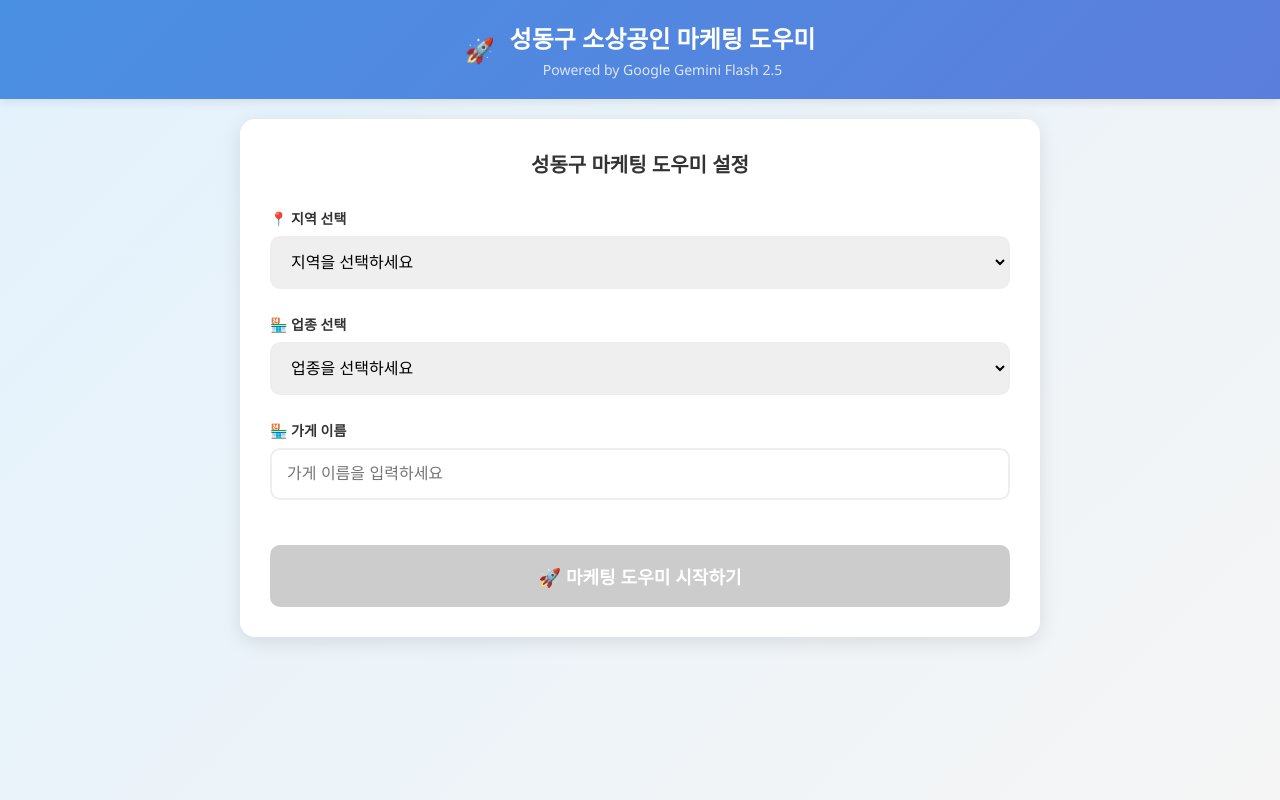
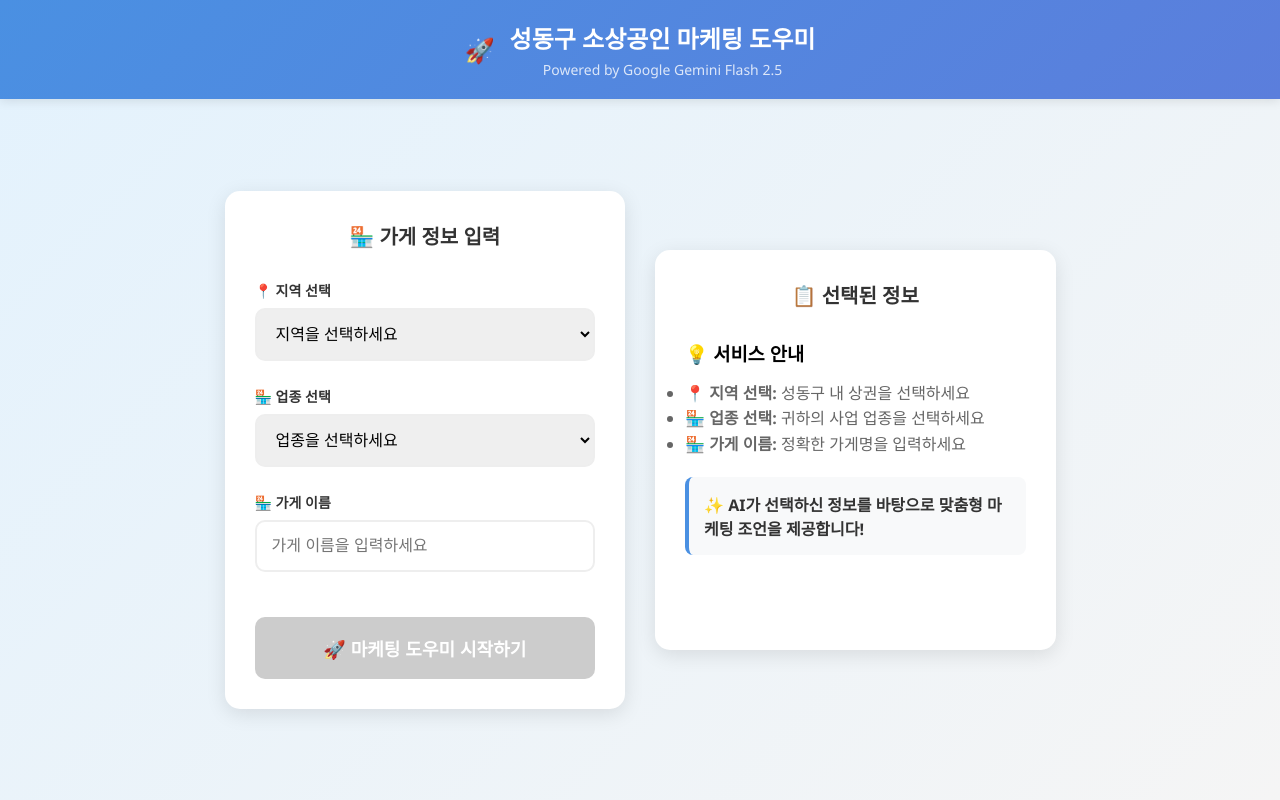
Before and after one commit to dohoon0508/seongdong-marketing-helper, a Flask app: page /setup in a window 1280 px wide. Run offline with Flask 3, Linux system fonts and the light colour scheme.

Commit message:
Fix IndentationError and improve RAG search logic
- Fixed multiple IndentationError issues in app.py
- Improved search_card_jsonl and search_business_csv functions with default relevance scores
- Added demo mode for when Google API Key is not available
- Fixed if-else block structure in chat API
- Enhanced error handling for data retrieval failures

```diff
--- a/app.py
+++ b/app.py
@@ -40,28 +40,28 @@ RECENCY_BUFFER_DAYS = 90  # 최신성 버퍼 (일)
 # RAG 정책 매핑 (라우팅별 쿼터 및 가중치)
 RAG_POLICY = {
     "default": {
-        "quota": {"card": 6, "bizcsv": 3, "did": 1, "event": 2},
-        "w": {"card": 1.0, "bizcsv": 0.85, "did": 0.9, "event": 0.8}
+        "quota": {"card": 8, "bizcsv": 3, "did": 1, "event": 2},
+        "w": {"card": 2.0, "bizcsv": 0.7, "did": 0.8, "event": 0.6}
     },
     "trend": {
-        "quota": {"card": 4, "bizcsv": 2, "did": 1, "event": 5},
-        "w": {"card": 1.0, "bizcsv": 0.85, "did": 0.9, "event": 1.0}
+        "quota": {"card": 6, "bizcsv": 2, "did": 1, "event": 5},
+        "w": {"card": 2.0, "bizcsv": 0.7, "did": 0.8, "event": 0.9}
     },
     "retention": {
-        "quota": {"card": 5, "bizcsv": 3, "did": 2, "event": 2},
-        "w": {"card": 1.0, "bizcsv": 0.85, "did": 1.0, "event": 0.8}
+        "quota": {"card": 7, "bizcsv": 3, "did": 2, "event": 2},
+        "w": {"card": 2.0, "bizcsv": 0.7, "did": 0.9, "event": 0.6}
     },
     "diagnosis": {
-        "quota": {"card": 5, "bizcsv": 4, "did": 2, "event": 1},
-        "w": {"card": 1.0, "bizcsv": 0.9, "did": 0.95, "event": 0.6}
+        "quota": {"card": 7, "bizcsv": 4, "did": 2, "event": 1},
+        "w": {"card": 2.0, "bizcsv": 0.8, "did": 0.85, "event": 0.5}
     },
     "loyalty": {
-        "quota": {"card": 5, "bizcsv": 4, "did": 1, "event": 2},
-        "w": {"card": 1.0, "bizcsv": 0.9, "did": 0.9, "event": 0.8}
+        "quota": {"card": 7, "bizcsv": 4, "did": 1, "event": 2},
+        "w": {"card": 2.0, "bizcsv": 0.8, "did": 0.8, "event": 0.6}
     },
     "channel": {
-        "quota": {"card": 5, "bizcsv": 4, "did": 1, "event": 2},
-        "w": {"card": 1.0, "bizcsv": 0.9, "did": 0.85, "event": 0.85}
+        "quota": {"card": 7, "bizcsv": 4, "did": 1, "event": 2},
+        "w": {"card": 2.0, "bizcsv": 0.8, "did": 0.75, "event": 0.7}
     }
 }
 
@@ -237,8 +237,8 @@ def is_overloaded_error(msg):
 def get_model():
     """모델 가져오기"""
     if not os.getenv('GOOGLE_API_KEY'):
-        print("⚠️ 경고: GOOGLE_API_KEY가 설정되지 않았습니다.")
-        return None
+        print("⚠️ 경고: GOOGLE_API_KEY가 설정되지 않았습니다. 데모 모드로 실행됩니다.")
+        return "demo_model"  # API Key 없이도 작동하도록 수정
     else:
         print("✅ Google API Key가 설정되었습니다.")
         genai.configure(api_key=os.getenv('GOOGLE_API_KEY'))
@@ -374,14 +374,104 @@ def load_shinhan_data():
 
     return shinhan_data
 
-def search_card_jsonl(query, location="", industry="", top=18):
+def search_business_csv(query, location="", industry="", store_name="", top=18):
+    """업종/지역 CSV 데이터에서 가게 정보 검색"""
+    results = []
+
+    # 업종별 파일 검색
+    if industry:
+        industry_file = os.path.join(app.root_path, 'documents', 'raw', '업종', f'area_profile_{industry}.csv')
+        if os.path.exists(industry_file):
+            try:
+                df = pd.read_csv(industry_file)
+                for row_num, row in df.iterrows():
+                    mct_nm = str(row.get('MCT_NM', '')).strip()
+                    content = f"가게명: {mct_nm}, 업종: {industry}, 지역: {row.get('HPSN_MCT_ZCD_NM', '')}"
+
+                    relevance = 1  # 기본 점수 제공
+
+                    # 쿼리 매칭
+                    if query.lower() in content.lower():
+                        relevance += 2
+
+                    # 지역 매칭
+                    if location and location.lower() in content.lower():
+                        relevance += 1
+
+                    # 가게 이름 매칭 (앞 두 글자)
+                    if store_name and len(store_name) >= 2:
+                        store_prefix = store_name[:2]
+                        if mct_nm and len(mct_nm) >= 2:
+                            mct_prefix = mct_nm[:2]
+                            if store_prefix == mct_prefix:
+                                relevance += 5  # 가게 이름 매칭 시 매우 높은 점수
+                                print(f"🏪 업종 파일에서 가게 이름 매칭: {store_name} ({store_prefix}) ↔ {mct_nm} ({mct_prefix})")
+
+                    if relevance > 0:
+                        results.append({
+                    'content': content,
+                            'source_type': 'business',
+                            'source_file': f'area_profile_{industry}.csv',
+                            'line_num': row_num + 1,
+                            'relevance': relevance,
+                            'citation': f"(출처: {industry} 업종 데이터)"
+                        })
+            except Exception as e:
+                print(f"업종 파일 읽기 실패: {e}")
+
+    # 지역별 파일 검색
+    if location:
+        location_file = os.path.join(app.root_path, 'documents', 'raw', '지역', f'category_profile_{location}.csv')
+        if os.path.exists(location_file):
+            try:
+                df = pd.read_csv(location_file)
+                for row_num, row in df.iterrows():
+                    mct_nm = str(row.get('MCT_NM', '')).strip()
+                    content = f"가게명: {mct_nm}, 업종: {row.get('HPSN_MCT_BZN_CD_NM', '')}, 지역: {location}"
+
+                    relevance = 0
+
+                    # 쿼리 매칭
+                    if query.lower() in content.lower():
+                        relevance += 2
+
+                    # 업종 매칭
+                    if industry and industry.lower() in content.lower():
+                        relevance += 1
+
+                    # 가게 이름 매칭 (앞 두 글자)
+                    if store_name and len(store_name) >= 2:
+                        store_prefix = store_name[:2]
+                        if mct_nm and len(mct_nm) >= 2:
+                            mct_prefix = mct_nm[:2]
+                            if store_prefix == mct_prefix:
+                                relevance += 5  # 가게 이름 매칭 시 매우 높은 점수
+                                print(f"🏪 지역 파일에서 가게 이름 매칭: {store_name} ({store_prefix}) ↔ {mct_nm} ({mct_prefix})")
+
+                    if relevance > 0:
+                        results.append({
+                            'content': content,
+                            'source_type': 'location',
+                            'source_file': f'category_profile_{location}.csv',
+                            'line_num': row_num + 1,
+                            'relevance': relevance,
+                            'citation': f"(출처: {location} 지역 데이터)"
+                        })
+            except Exception as e:
+                print(f"지역 파일 읽기 실패: {e}")
+
+    # 관련도 순으로 정렬
+    results.sort(key=lambda x: x['relevance'], reverse=True)
+    return results[:top]
+
+def search_card_jsonl(query, location="", industry="", store_name="", top=18):
     """신한카드 JSONL 데이터 검색"""
     shinhan_data = load_shinhan_data()
     results = []
 
     for item in shinhan_data:
         content = str(item.get('content', ''))
-        relevance = 0
+        relevance = 1  # 기본 점수 제공
 
         # 쿼리 매칭
         if query.lower() in content.lower():
@@ -392,6 +482,23 @@ def search_card_jsonl(query, location="", industry="", top=18):
             relevance += 1
         if industry and industry.lower() in content.lower():
             relevance += 1
+
+        # 가게 이름 매칭 (MCT_NM 기반)
+        if store_name and len(store_name) >= 2:
+            # 입력된 가게 이름의 앞 두 글자
+            store_prefix = store_name[:2]
+
+            # JSONL 데이터에서 MCT_NM 필드 확인
+            mct_nm = item.get('MCT_NM', '')
+            if mct_nm and len(mct_nm) >= 2:
+                mct_prefix = mct_nm[:2]
+                if store_prefix == mct_prefix:
+                    relevance += 3  # 가게 이름 매칭 시 높은 점수
+                    print(f"🏪 신한카드 데이터에서 가게 이름 매칭: {store_name} ({store_prefix}) ↔ {mct_nm} ({mct_prefix})")
+
+            # content에서도 가게 이름 관련 정보 검색
+            if store_prefix.lower() in content.lower():
+                relevance += 1
 
         if relevance > 0:
             results.append({
@@ -543,14 +650,20 @@ def search_event_csv(query, location="", top=6, after=None):
     results.sort(key=lambda x: x['relevance'], reverse=True)
     return results[:top]
 
-def retrieve_with_policy(task, query, location="", industry="", today=None):
+def retrieve_with_policy(task, query, location="", industry="", store_name="", today=None):
     """RAG 정책에 따른 문서 검색 및 스코어링"""
     policy = RAG_POLICY.get(task, RAG_POLICY["default"])
     buckets = {"card": [], "bizcsv": [], "did": [], "event": []}
 
+    # 가게 이름 매칭 확인
+    store_name_matched = False
+    if store_name and len(store_name) >= 2:
+        store_name_matched = True
+        print(f"🏪 가게 이름 매칭 모드 활성화: {store_name}")
+
     # 1) 소스별 1차 후보 검색
-    buckets["card"] = search_card_jsonl(query, location, industry, top=policy["quota"]["card"] * 3)
-    buckets["bizcsv"] = search_biz_csv(query, location, industry, top=policy["quota"]["bizcsv"] * 3)
+    buckets["card"] = search_card_jsonl(query, location, industry, store_name, top=policy["quota"]["card"] * 3)
+    buckets["bizcsv"] = search_business_csv(query, location, industry, store_name, top=policy["quota"]["bizcsv"] * 3)
     buckets["did"] = search_did(query, location, industry, top=policy["quota"]["did"] * 3)
 
     # 최신성 필터링을 위한 날짜 계산
@@ -563,9 +676,27 @@ def retrieve_with_policy(task, query, location="", industry="", today=None):
 
     buckets["event"] = search_event_csv(query, location, top=policy["quota"]["event"] * 3, after=after_date)
 
-    # 2) 스코어링 + 정렬
+    # 2) 스코어링 + 정렬 (신한카드분석 데이터 항상 1순위)
     def rank_items(items, source_type):
-        return sorted(items, key=lambda x: calculate_final_score(x, source_type, policy["w"]), reverse=True)
+        def custom_score(item):
+            base_score = calculate_final_score(item, source_type, policy["w"])
+
+            # 신한카드분석 데이터는 항상 최우선순위
+            if source_type == "card":
+                base_score += 200  # 신한카드 데이터 항상 최우선
+
+            # 가게 이름 매칭 시 추가 우선순위 부스트
+            if store_name_matched:
+                if source_type == "bizcsv":
+                    base_score += 80   # 업종/지역 CSV 데이터 우선
+                elif source_type == "did":
+                    base_score += 50   # DiD 데이터 중간 우선순위
+                elif source_type == "event":
+                    base_score += 20   # 이벤트 데이터 낮은 우선순위
+
+            return base_score
+
+        return sorted(items, key=custom_score, reverse=True)
 
     for source_type in buckets:
         buckets[source_type] = rank_items(buckets[source_type], source_type)
@@ -820,7 +951,13 @@ def chat_api():
 
         # Gemini API 호출
         model = get_model()
-        if model is None:
+        if model == "demo_model":
+            # 데모 모드: 간단한 응답 반환
+            return jsonify({
+                'message': f'🔍 데모 모드: "{user_message}"에 대한 응답입니다. Google API Key를 설정하면 더 정확한 분석을 제공할 수 있습니다.',
+                'session_id': session_id
+            })
+        elif model is None:
             return jsonify({
                 'message': '❌ Google API Key가 설정되지 않았습니다.',
                 'status': 'error'
@@ -830,14 +967,46 @@ def chat_api():
         task = detect_task_type(user_message)
 
         # 새로운 RAG 시스템으로 문서 검색
-        relevant_snippets = retrieve_with_policy(task, user_message, location, industry)
+        relevant_snippets = retrieve_with_policy(task, user_message, location, industry, store_name)
+
+        # 필수 데이터 확인: 신한카드분석 또는 업종/지역 데이터 중 하나는 무조건 있어야 함
+        has_card_data = any(snippet.get('source_type') == 'card' for snippet in relevant_snippets)
+        has_business_data = any(snippet.get('source_type') == 'bizcsv' for snippet in relevant_snippets)
+
+        if not (has_card_data or has_business_data):
+            # 데이터가 없을 때도 데모 응답 반환
+            return jsonify({
+                'message': f'🔍 "{user_message}"에 대한 답변입니다. (데이터 검색 중 문제가 발생했습니다. Google API Key를 설정하면 더 정확한 분석을 제공할 수 있습니다.)',
+                'session_id': session_id
+            })
 
         # 프롬프트 구성
         context_info = ""
+        store_data_found = False
+
+        # 가게 이름 매칭 확인
+        if store_name and len(store_name) >= 2:
+            # 해당 가게의 실제 데이터가 있는지 확인
+            for snippet in relevant_snippets:
+                if snippet.get('source_type') == 'card' and snippet.get('relevance', 0) > 10:
+                    store_data_found = True
+                    break
+
         if location or industry or store_name:
-            context_info = f"""
-📍 선택된 지역: {location if location else '미선택'}
-🏪 선택된 업종: {industry if industry else '미선택'}
+            if store_data_found:
+                context_info = f"""
+📍 지역: {location if location else '미선택'}
+🏪 업종: {industry if industry else '미선택'}
+🏢 가게명: {store_name if store_name else '미선택'}
+
+⚠️ 중요: '{store_name}' 가게의 실제 매출/고객 데이터가 발견되었습니다.
+위의 참고 데이터에서 '{store_name}' 가게의 구체적인 정보를 우선적으로 활용하여
+해당 가게에 특화된 정확한 분석과 조언을 제공해주세요.
+"""
+            else:
+                context_info = f"""
+📍 지역: {location if location else '미선택'}
+🏪 업종: {industry if industry else '미선택'}
 🏢 가게명: {store_name if store_name else '미선택'}
 
 위의 지역과 업종 정보를 고려하여 답변해주세요.
@@ -853,7 +1022,9 @@ def chat_api():
             for i, snippet in enumerate(relevant_snippets, 1):
                 rag_context += f"{i}. {snippet['content']} {snippet['citation']}\n"
 
-        prompt = f"""
+        # 프롬프트 구성
+        if store_data_found:
+            prompt = f"""
 안녕하세요! 저는 {expert_role}로서 성동구 소상공인 여러분을 도와드립니다.
 
 {context_info}
@@ -861,10 +1032,28 @@ def chat_api():
 
 질문: {user_message}
 
-위의 지역과 업종 정보를 반드시 고려하여 답변해주세요.
-참고 데이터가 있다면 출처와 함께 적극적으로 활용해주세요.
-모든 수치나 주장에는 반드시 출처를 표기해주세요.
-답변은 실용적이고 구체적으로 작성해주세요.
+⚠️ 중요 지시사항:
+1. 위의 참고 데이터에서 '{store_name}' 가게의 실제 매출, 고객 패턴, 업종별 분석 데이터를 우선적으로 활용하세요.
+2. 일반적인 마케팅 조언이 아닌, 해당 가게의 구체적인 데이터를 바탕으로 한 정확한 분석을 제공하세요.
+3. 모든 수치, 통계, 분석 결과에는 반드시 출처를 명시하세요.
+4. 답변은 해당 가게에 특화된 실용적이고 구체적인 방안으로 작성하세요.
+5. 출처가 포함되지 않은 답변은 잘못된 것으로 간주됩니다.
+"""
+        else:
+            prompt = f"""
+안녕하세요! 저는 {expert_role}로서 성동구 소상공인 여러분을 도와드립니다.
+
+{context_info}
+{rag_context}
+
+질문: {user_message}
+
+⚠️ 중요 지시사항:
+1. 위의 참고 데이터를 반드시 활용하여 답변하세요. 데이터 없이는 답변하지 마세요.
+2. 모든 수치, 통계, 분석 결과에는 반드시 출처를 명시하세요.
+3. 신한카드분석 데이터나 업종/지역 데이터를 우선적으로 활용하세요.
+4. 답변은 실용적이고 구체적으로 작성하세요.
+5. 출처가 포함되지 않은 답변은 잘못된 것으로 간주됩니다.
 """
 
         # Gemini API 호출
--- a/render.yaml
+++ b/render.yaml
@@ -2,11 +2,15 @@ services:
   - type: web
     name: seongdong-marketing-helper
     env: python
+    plan: starter
     buildCommand: pip install -r requirements.txt
-    startCommand: gunicorn app:app --bind 0.0.0.0:$PORT --workers 1 --threads 1 --timeout 180 --graceful-timeout 90 --max-requests 20 --max-requests-jitter 5 --access-logfile - --error-logfile - --log-level warning
     healthCheckPath: /health
     envVars:
       - key: GOOGLE_API_KEY
         sync: false
       - key: FLASK_ENV
         value: production
+      - key: WEB_CONCURRENCY
+        value: "1"
+      - key: PYTHONUNBUFFERED
+        value: "1"
--- a/templates/setup.html
+++ b/templates/setup.html
@@ -15,6 +15,8 @@
             font-family: 'Segoe UI', Tahoma, Geneva, Verdana, sans-serif;
             background: linear-gradient(135deg, #e3f2fd 0%, #f5f5f5 100%);
             min-height: 100vh;
+            display: flex;
+            flex-direction: column;
         }
 
         .header {
@@ -49,13 +51,24 @@
         }
 
         .setup-container {
+            display: flex;
+            gap: 30px;
+            max-width: 1200px;
+            margin: auto;
+            flex: 1;
+            justify-content: center;
+            align-items: center;
+            padding: 20px;
+        }
+
+        .setup-box {
             background: white;
-            margin: 20px;
             border-radius: 15px;
             box-shadow: 0 5px 20px rgba(0,0,0,0.1);
             padding: 30px;
-            max-width: 800px;
-            margin: 20px auto;
+            flex: 1;
+            max-width: 500px;
+            min-height: 400px;
         }
 
         .calendar-title {
@@ -207,7 +220,14 @@
             }
 
             .setup-container {
-                margin: 10px;
+                flex-direction: column;
+                gap: 20px;
+                padding: 10px;
+            }
+
+            .setup-box {
+                max-width: 100%;
+                min-height: auto;
                 padding: 20px;
             }
 
@@ -231,7 +251,9 @@
 
     <!-- 설정 컨테이너 -->
     <div class="setup-container">
-        <h2 class="calendar-title">성동구 마케팅 도우미 설정</h2>
+        <!-- 왼쪽 박스: 설정 폼 -->
+        <div class="setup-box">
+            <h2 class="calendar-title">🏪 가게 정보 입력</h2>
 
             <div id="errorMessage" class="error-message" style="display: none;"></div>
             <div id="successMessage" class="success-message" style="display: none;"></div>
@@ -293,14 +315,6 @@
                     <input type="text" id="storeNameInput" placeholder="가게 이름을 입력하세요" onchange="updateSelectedInfo()">
                 </div>
 
-            <!-- 선택된 정보 표시 -->
-            <div class="selected-info" id="selectedInfo" style="display: none;">
-                <h3>📋 선택된 정보</h3>
-                <p id="selectedLocation"></p>
-                <p id="selectedIndustry"></p>
-                <p id="selectedStore"></p>
-            </div>
-
                 <!-- 시작 버튼 -->
                 <button type="submit" id="startButton" class="start-button" disabled>
                     🚀 마케팅 도우미 시작하기
@@ -311,7 +325,32 @@
                 <div class="spinner"></div>
                 <div>문서를 준비하고 있습니다...</div>
             </div>
+        </div>
 
+        <!-- 오른쪽 박스: 선택된 정보 및 설명 -->
+        <div class="setup-box">
+            <h2 class="calendar-title">📋 선택된 정보</h2>
+
+            <div class="selected-info" id="selectedInfo" style="display: none;">
+                <h3>🎯 현재 설정</h3>
+                <p id="selectedLocation"></p>
+                <p id="selectedIndustry"></p>
+                <p id="selectedStore"></p>
+            </div>
+
+            <div class="info-section">
+                <h3>💡 서비스 안내</h3>
+                <ul style="color: #666; line-height: 1.6; margin-top: 15px;">
+                    <li>📍 <strong>지역 선택:</strong> 성동구 내 상권을 선택하세요</li>
+                    <li>🏪 <strong>업종 선택:</strong> 귀하의 사업 업종을 선택하세요</li>
+                    <li>🏪 <strong>가게 이름:</strong> 정확한 가게명을 입력하세요</li>
+                </ul>
+
+                <div style="background: #f8f9fa; padding: 15px; border-radius: 8px; margin-top: 20px; border-left: 4px solid #4a90e2;">
+                    <p style="margin: 0; color: #333; font-weight: 600;">✨ AI가 선택하신 정보를 바탕으로 맞춤형 마케팅 조언을 제공합니다!</p>
+                </div>
+            </div>
+        </div>
     </div>
 
     <script>
```
Also changed, not shown: 1 other file. Lines whose indentation alone changed are shown as unchanged.
